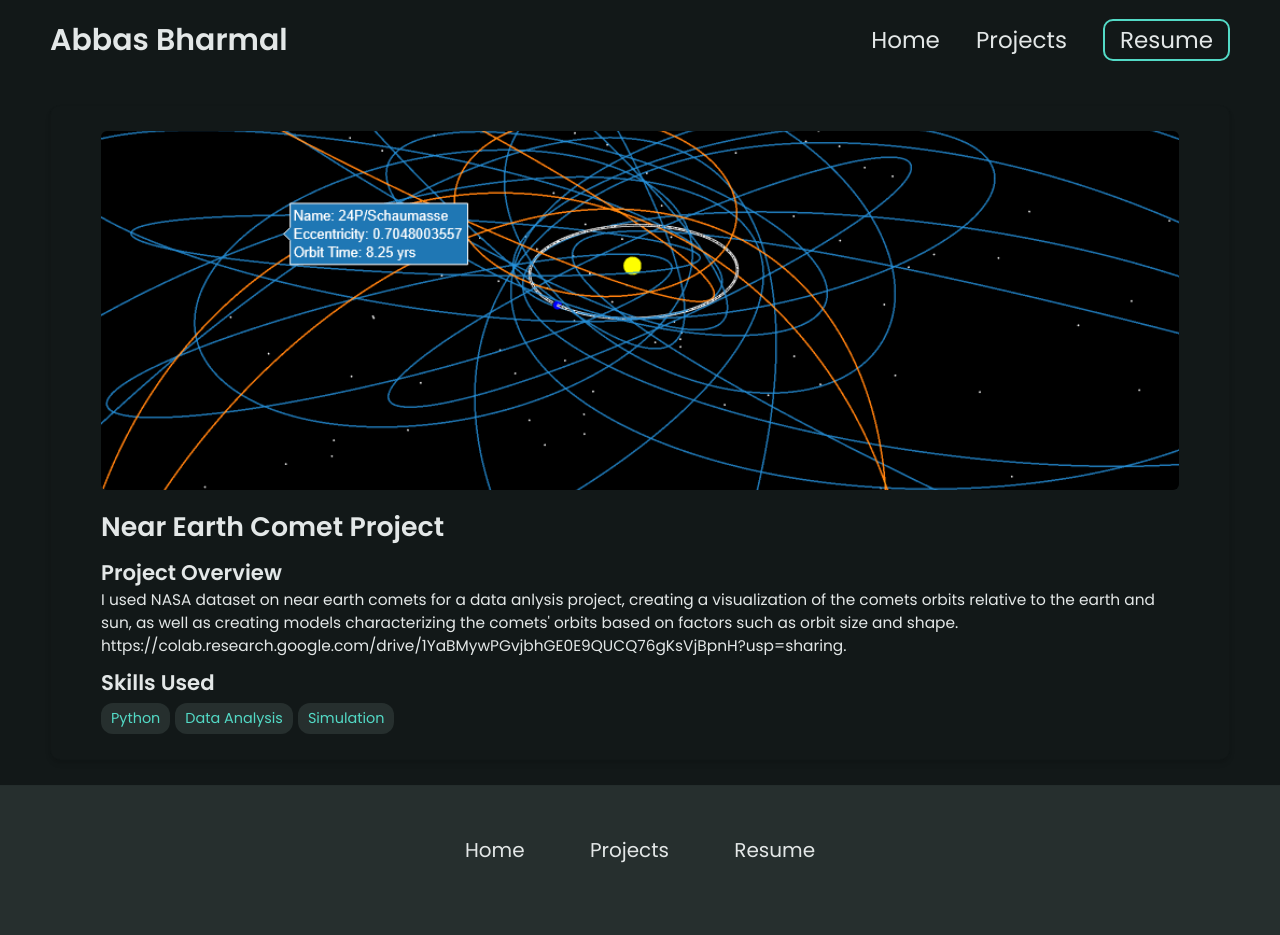
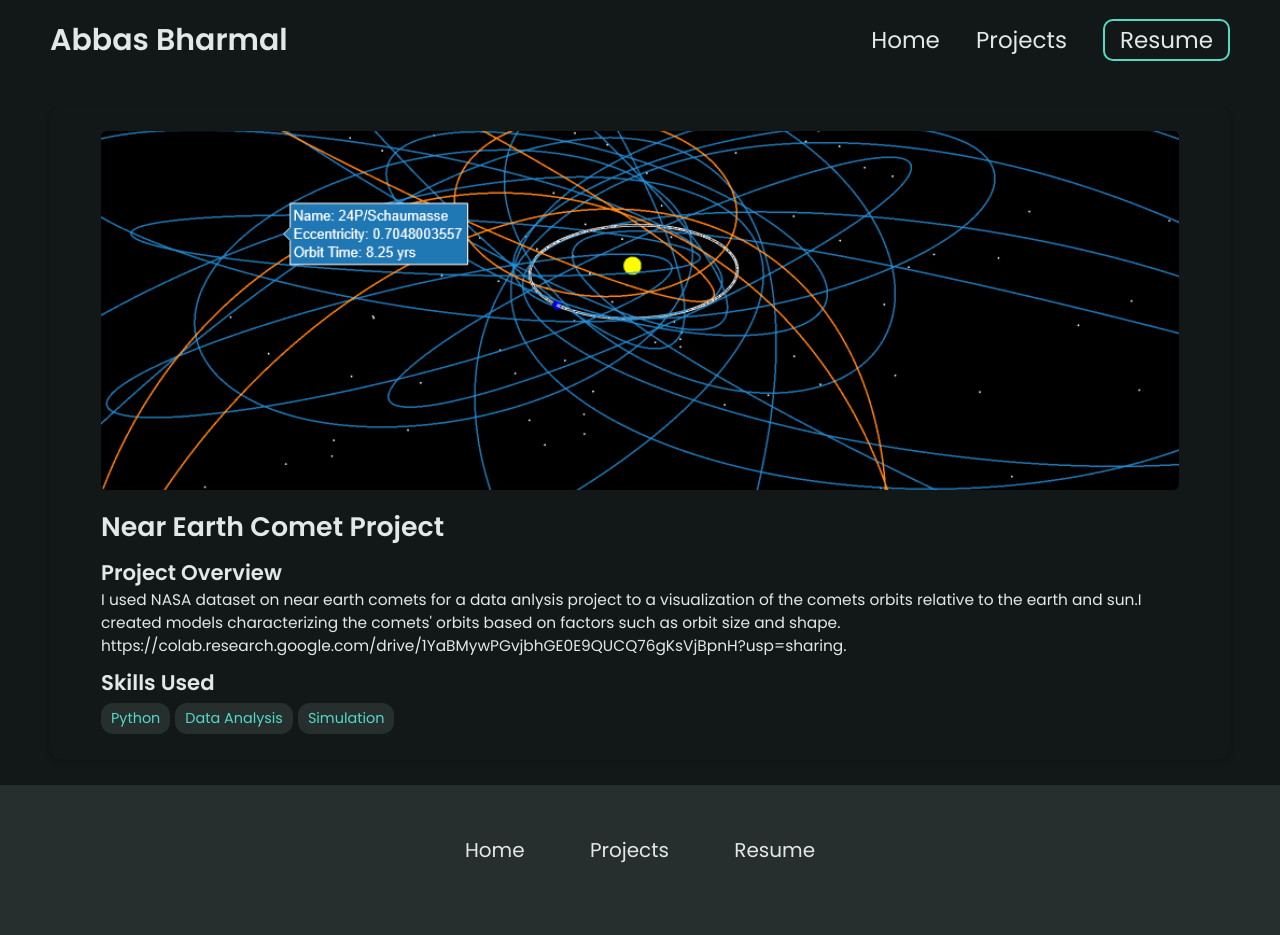
Before and after one commit to abharm/abharm.github.io, a Jekyll site: the page built from _projects/Comets/index.md, in a window 1280 px wide. Built offline with Jekyll 4.4.1, drawn with Linux system fonts in a browser that asks for light colours.

Commit message:
Update index.md

```diff
--- a/_projects/Comets/index.md
+++ b/_projects/Comets/index.md
@@ -1,7 +1,7 @@
 ---
 layout: post
 title: Near Earth Comet Project
-description:  I used NASA dataset on near earth comets for a data anlysis project, creating a visualization of the comets orbits relative to the earth and sun, as well as creating models characterizing the comets' orbits based on factors such as orbit size and shape. https://colab.research.google.com/drive/1YaBMywPGvjbhGE0E9QUCQ76gKsVjBpnH?usp=sharing.
+description:  I used NASA dataset on near earth comets for a data anlysis project to a visualization of the comets orbits relative to the earth and sun.I created models characterizing the comets' orbits based on factors such as orbit size and shape. https://colab.research.google.com/drive/1YaBMywPGvjbhGE0E9QUCQ76gKsVjBpnH?usp=sharing.
 skills:
 - Python
 - Data Analysis
```
